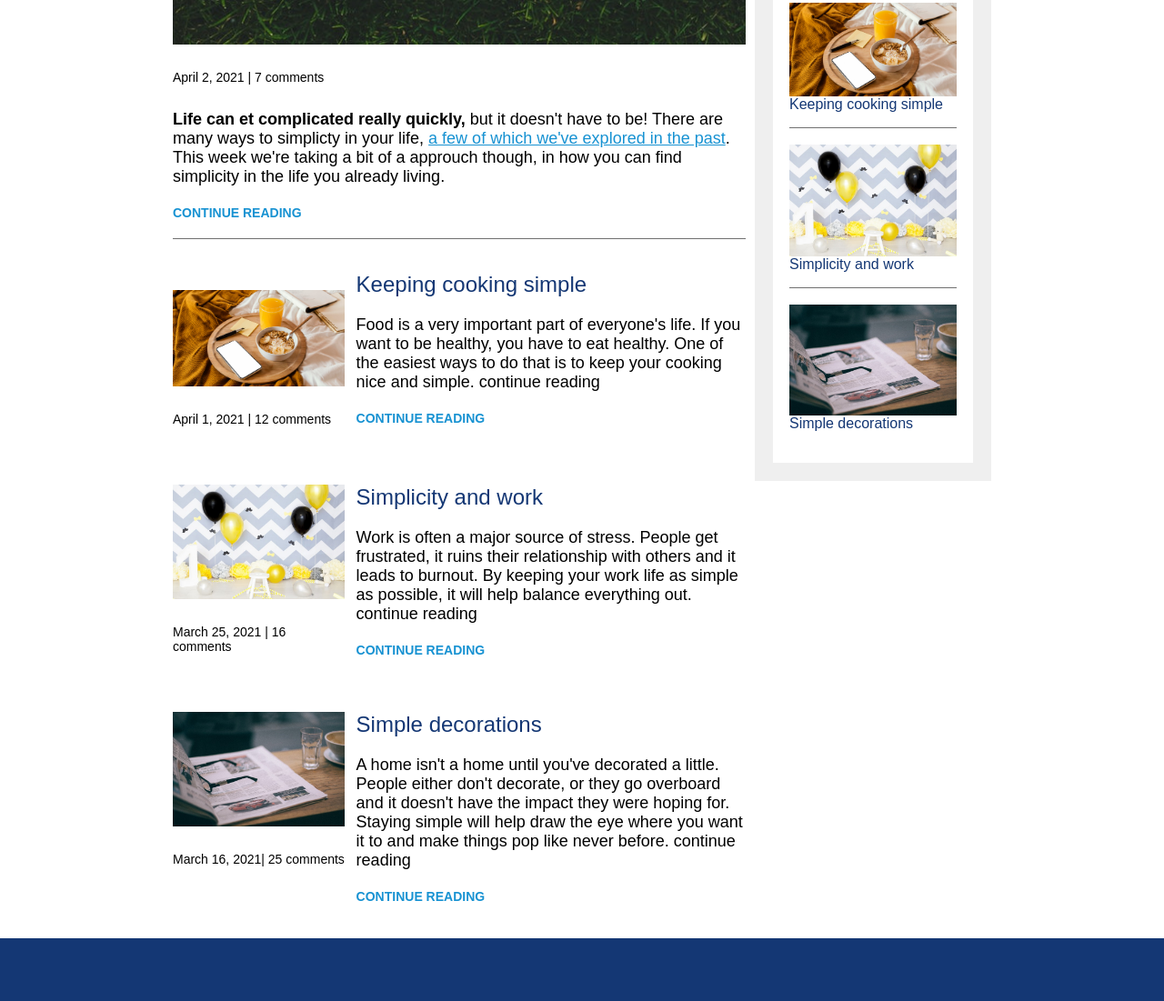
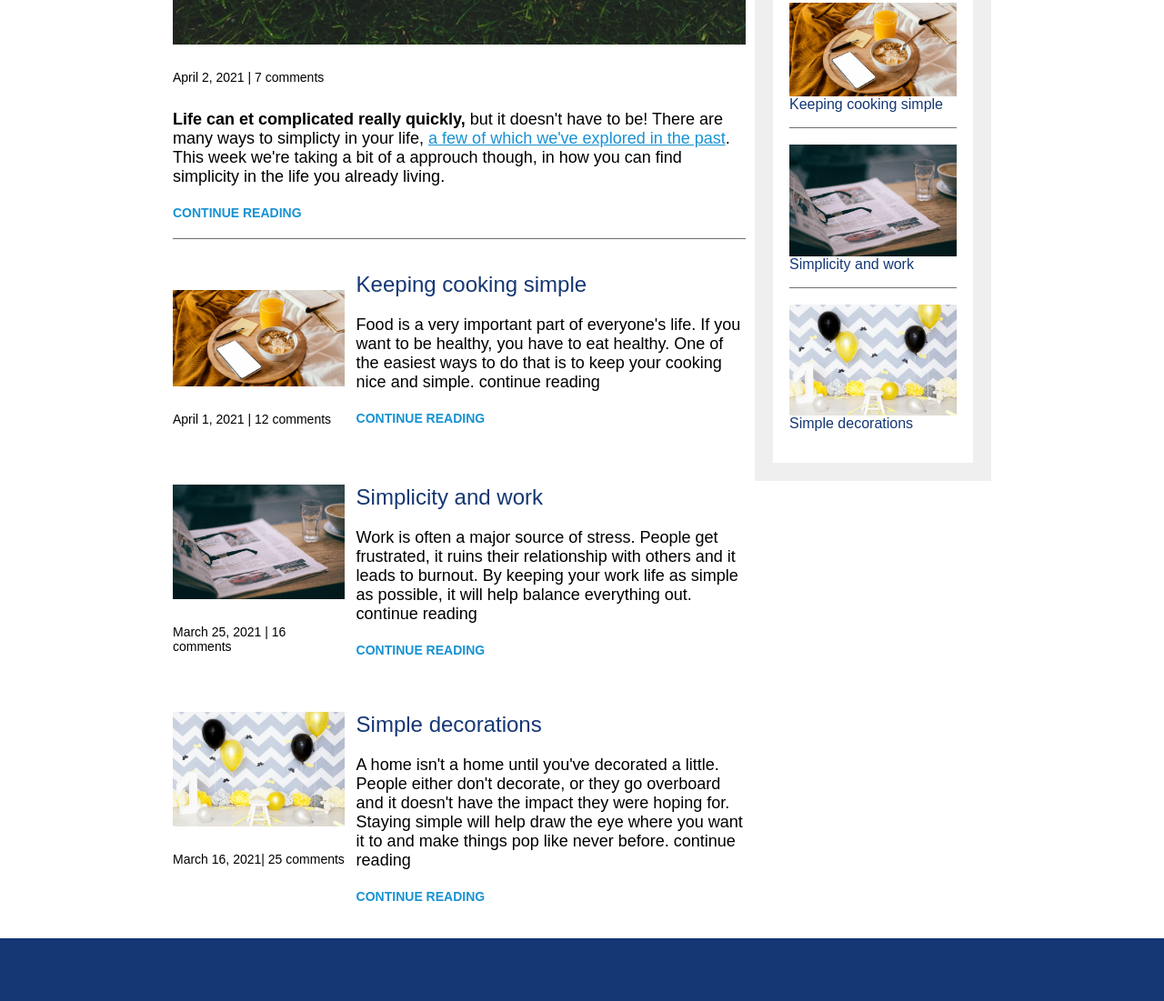
Before and after one commit to smalawad/blogposts, a plain HTML site: page index.html in a window 1280 px wide. Shown: the part 601-1702 px from the top of the page at 91% size. Drawn offline with Linux system fonts and the light colour scheme.

Commit message:
fixes the images for decoration and work content

```diff
--- a/index.html
+++ b/index.html
@@ -69,8 +69,7 @@
                     <a href="#" class="article-read-more">CONTINUE READING</a>
                 </div>
                 <div class="article-recent-secondary">
-                    <img src="images/decoration.jpg" alt="simple decoration with colorful baloons"
-                        class="article-image">
+                    <img src="images/news.jpg" alt="simple decoration with colorful baloons" class="article-image">
                     <p class="article-info">March 25, 2021 | 16 comments</p>
                 </div>
             </article>
@@ -85,7 +84,8 @@
                     <a href="#" class="article-read-more">CONTINUE READING</a>
                 </div>
                 <div class="article-recent-secondary">
-                    <img src="images/news.jpg" alt="the news paper  and a fresh tea in morning" class="article-image">
+                    <img src="images/decoration.jpg" alt="the news paper  and a fresh tea in morning"
+                        class="article-image">
                     <p class="article-info">March 16, 2021| 25 comments</p>
                 </div>
             </article>
@@ -106,12 +106,11 @@
                 </div>
                 <div class="widget-recent-post">
                     <h3 class="widget-recent-post-title">Simplicity and work</h3>
-                    <img src="images/decoration.jpg" alt="the unique decoration with colorful baloons"
-                        class="widget-image">
+                    <img src="images/news.jpg" alt="the unique decoration with colorful baloons" class="widget-image">
                 </div>
                 <div class="widget-recent-post">
                     <h3 class="widget-recent-post-title">Simple decorations</h3>
-                    <img src="images/news.jpg" alt="the new paper with fresh tea" class="widget-image">
+                    <img src="images/decoration.jpg" alt="the new paper with fresh tea" class="widget-image">
                 </div>
             </div>
         </aside>
```
